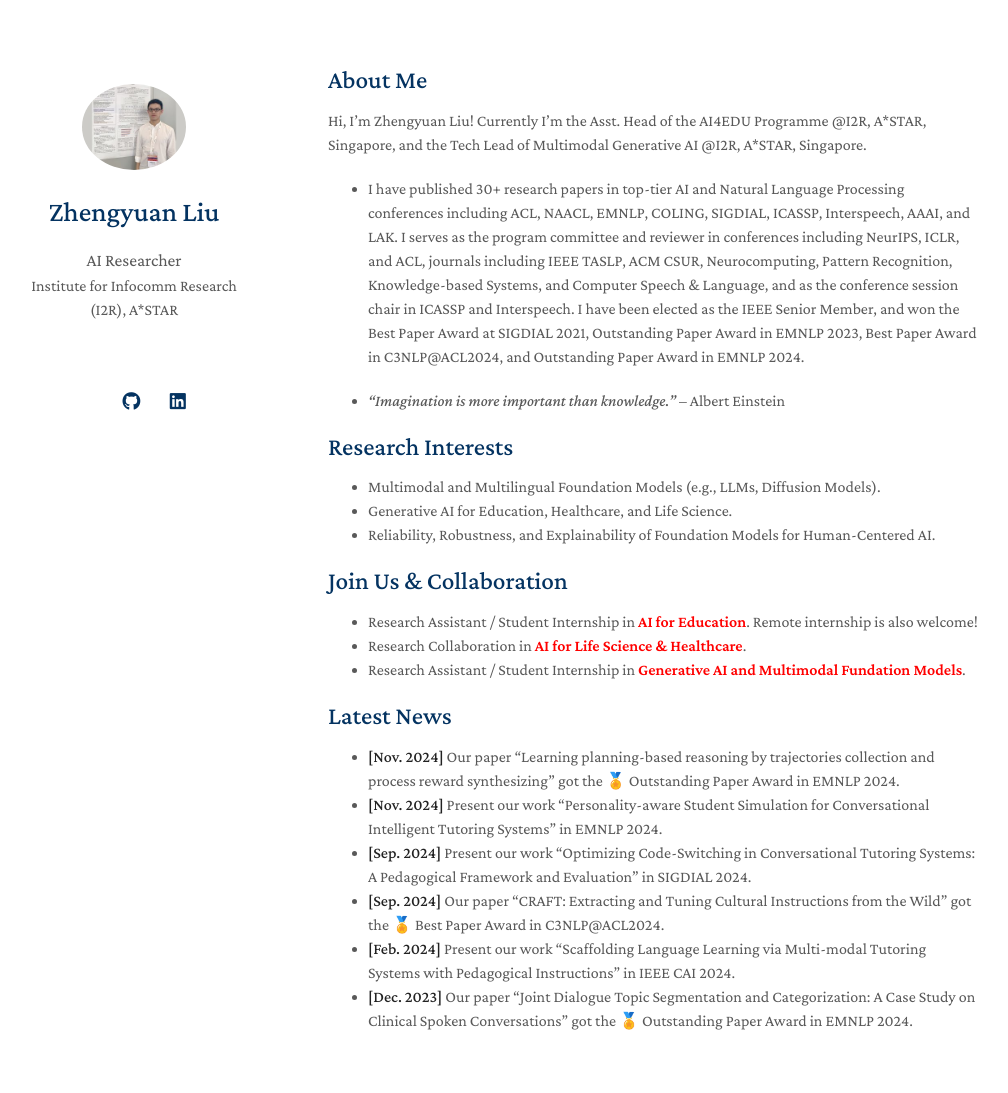
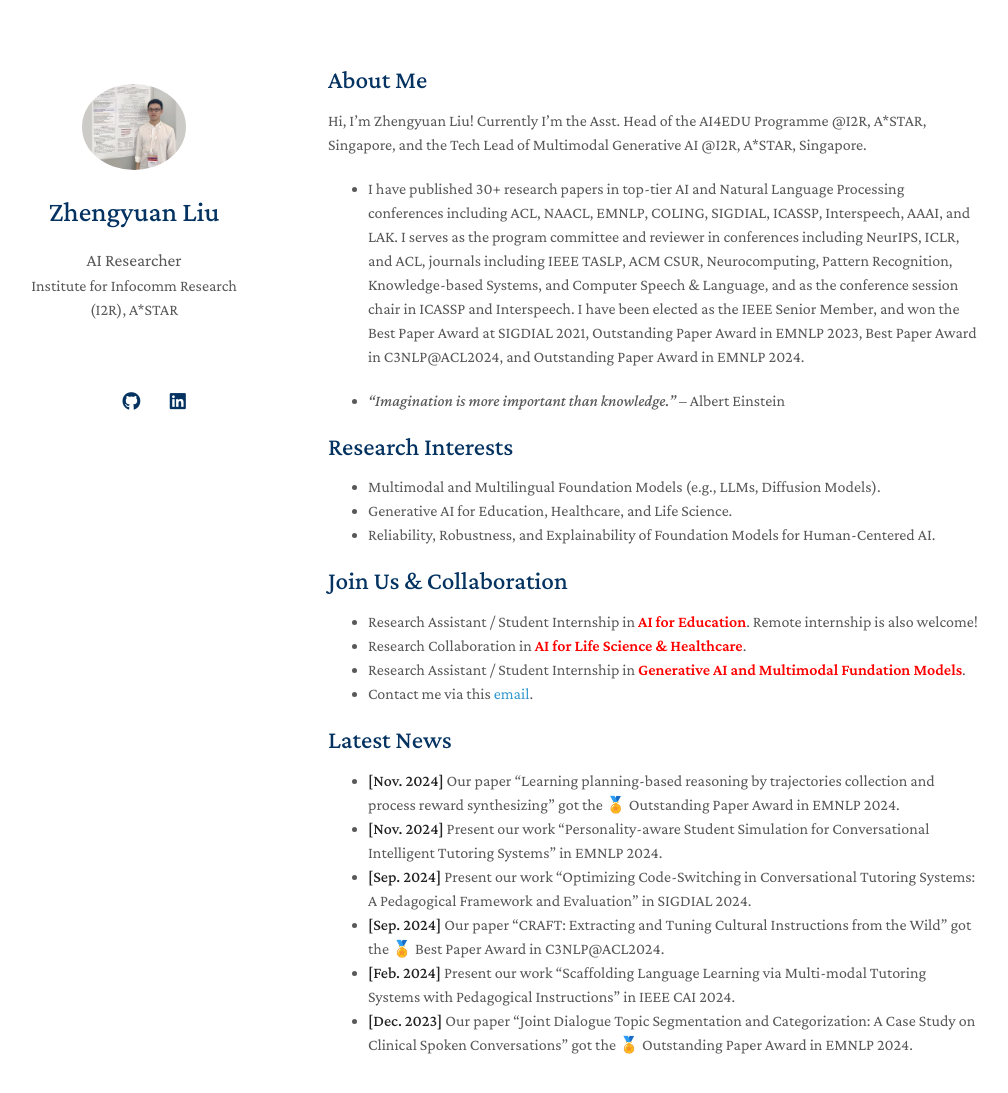
Before and after one commit to seq-to-mind/seq-to-mind.github.io, a Jekyll site: the page built from index.md, in a window 1280 px wide and 1151 px high. Shown: the top 1093 px of the window, without its empty margins (142-1150 px from the left). Built offline with Jekyll 4.4.1, drawn with Linux system fonts in a browser that asks for light colours; a style sheet for code colours, icons or effects is not loaded; our own code applies the rules of GitHub Pages for plain Markdown files.

Commit message:
Update index.md

```diff
--- a/index.md
+++ b/index.md
@@ -21,6 +21,7 @@ Hi, I'm Zhengyuan Liu! Currently I'm the Asst. Head of the AI4EDU Programme @I2R
 - Research Assistant / Student Internship in <b><font color=red>AI for Education</font></b>. Remote internship is also welcome!
 - Research Collaboration in <b><font color=red>AI for Life Science & Healthcare</font></b>.
 - Research Assistant / Student Internship in <b><font color=red>Generative AI and Multimodal Fundation Models</font></b>.
+- Contact me via this [email](liu_zhengyuan@i2r.a-star.edu.sg).
 
 ## Latest News
 
```
